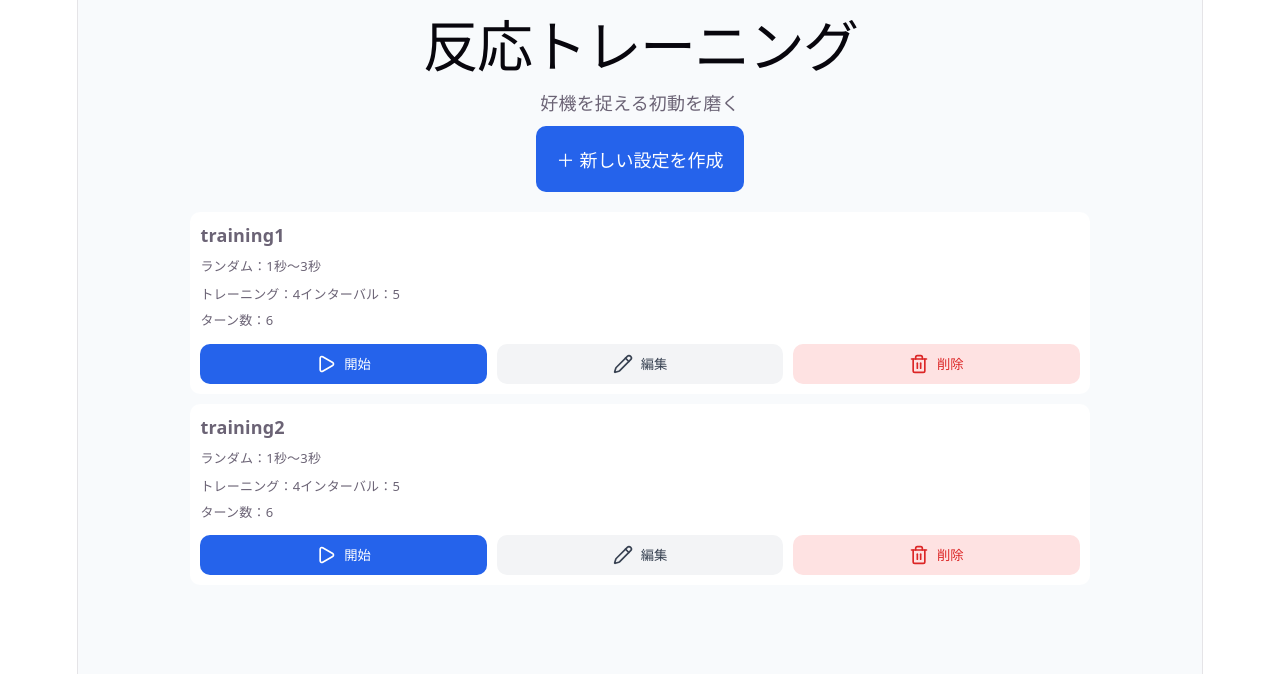
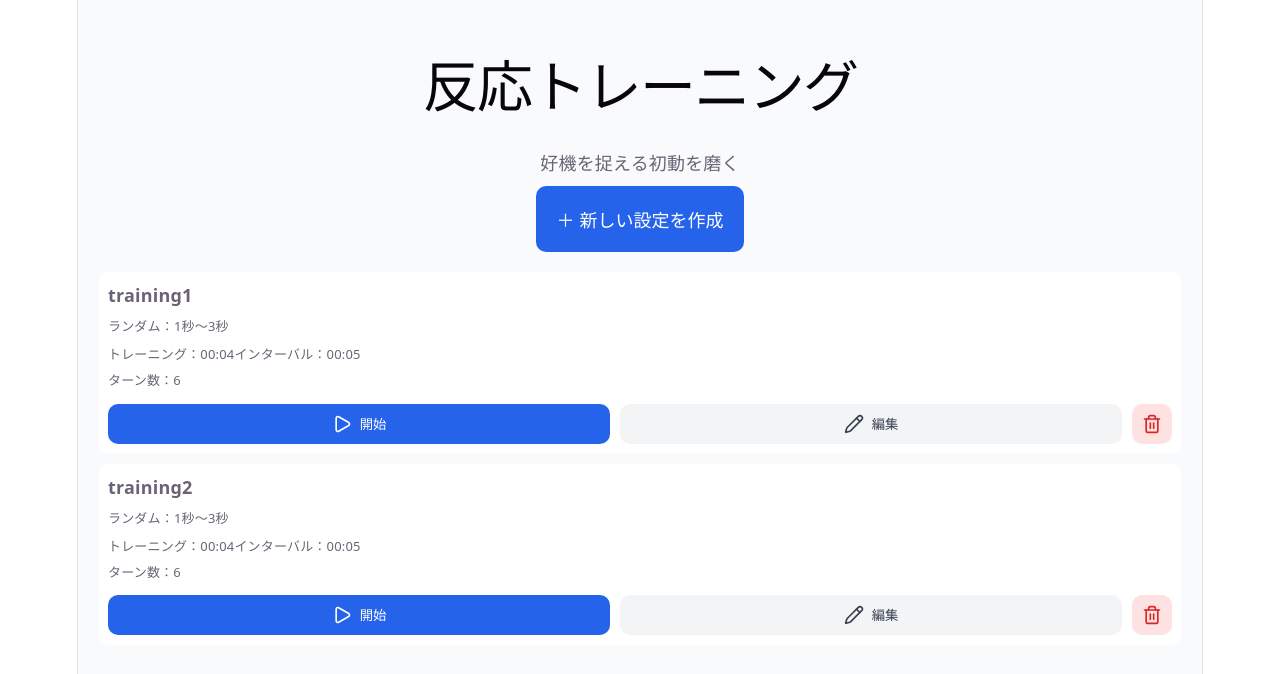
Before and after one commit to i994114/ReactionTimer, a React (Vite) app: page / in a window 1280 px wide. Shown: the top 674 px of the page. Built offline with nearby package versions, Linux system fonts and the light colour scheme.

Commit message:
全体的に見た目修正

```diff
--- a/src/App.css
+++ b/src/App.css
@@ -5,10 +5,16 @@ main {
   min-height: 100vh;
 }
 
+.home {
+  padding: 20px;
+}
 .home__btnArea {
   margin-top: 10px;
   margin-bottom: 20px;
   display: inline-block;
+}
+.home__title {
+  padding: 20px 0;
 }
 
 .btn {
@@ -18,16 +24,16 @@ main {
   gap: 8px;
   border-radius: 10px;
   border: none;
-  width: 100%;
-  transition: 0,2s;
+  transition: 0.2s;
 }
 .btn:hover {
   cursor: pointer;
-  filter: brightness(50%);
+  filter: brightness(90%);
   transform: translateY(-2px);
 }
 .btn--big {
   padding: 20px;
+  width: 100%;
 }
 .btn--small {
   padding: 10px;
@@ -41,19 +47,21 @@ main {
 .btn--normal {
   background-color: #2563EB;
   color: #fff;
+  flex: 1;
 }
 .btn--low {
   background-color: #F3F4F6;
   color: #374151;
+  flex: 1;
 }
 .btn--danger {
   background-color: #FEE2E2;
   color: #DC2626;
 }
+
 .card {
   background-color: white;
   margin-bottom: 10px;
-  width: 80%;
   margin: 0 auto;
   margin-bottom: 10px;
   padding: 10px;
@@ -78,7 +86,7 @@ main {
 }
 
 .timerForm__form {
-  width: 50%;
+  width: 70%;
   margin: 0 auto;
 }
 .timerForm__label {
@@ -106,6 +114,11 @@ main {
 .timerForm__backArea {
   margin-top: 20px;
   text-align: right;
+}
+
+
+.training {
+  margin: 20px;
 }
 .training__title {
   margin-top: 20px;
--- a/src/components/Home.tsx
+++ b/src/components/Home.tsx
@@ -41,8 +41,8 @@ function Home() {
   }
 
   return (
-    <>
-      <h1>反応トレーニング</h1>
+    <div className='home'>
+      <h1 className='home__title'>反応トレーニング</h1>
       <p>好機を捉える初動を磨く</p>
 
       <div className='home__btnArea'>
@@ -55,7 +55,7 @@ function Home() {
         timers={timers}
         onDelete={handleDelete}
       />
-    </>
+    </div>
   );
 }
 
--- a/src/components/TimerList.tsx
+++ b/src/components/TimerList.tsx
@@ -1,6 +1,7 @@
 import { useNavigate } from "react-router-dom";
 import type { Timer } from "../types/timer";
 import { Play, Pencil, Trash2 } from 'lucide-react';
+import { formatTime } from "./Training";
 
 type Props = {
   timers: Timer[];
@@ -11,13 +12,13 @@ function TimerList({ timers, onDelete }: Props) {
   const navigate = useNavigate();
 
   return (
-    <ul>
+    <ul className="cards">
       {timers.map((timer) => (
         <li className="card" key={timer.id}>
           <p className="card__name">{timer.name}</p>
           <p className="card__set--small">ランダム：{timer.randomMin}秒〜{timer.randomMax}秒</p>
-          <p className="card__time card__set--small">トレーニング：{timer.trainingTime}</p>
-          <p className="card__time card__set--small">インターバル：{timer.interval}</p>
+          <p className="card__time card__set--small">トレーニング：{formatTime(timer.trainingTime)}</p>
+          <p className="card__time card__set--small">インターバル：{formatTime(timer.interval)}</p>
           <p className="card__set--small">ターン数：{timer.rounds}</p>
           <div className="card__btnArea">
             <button className="btn btn--small btn--normal" onClick={() => navigate(`/training/${timer.id}`)}>
@@ -30,7 +31,6 @@ function TimerList({ timers, onDelete }: Props) {
             </button>
             <button className="btn btn--small btn--danger" onClick={() => onDelete(timer.id)}>
               <Trash2 size={20}></Trash2>
-              削除
             </button>
           </div>
         </li>
--- a/src/components/Training.tsx
+++ b/src/components/Training.tsx
@@ -200,7 +200,7 @@ function Training() {
   return (
     <div className="training">
       <h1>{timer?.name}</h1>
-      <button className="btn btn--big" onClick={() => navigate('/')} >一覧に戻る</button>
+      <button className="btn btn--big btn--primary" onClick={() => navigate('/')} >一覧に戻る</button>
       {phase === 'countdown' && (
         <>
           <h2 className="training__title">トレーニング開始まで</h2>
@@ -239,7 +239,7 @@ function Training() {
 
       {phase === 'finished' && (
         <div className="training__finishArea">
-          <button className="btn btn--big" onClick={handleRetry} >もう一回</button>
+          <button className="btn btn--big btn--primary" onClick={handleRetry} >もう一回</button>
         </div>
       )}
     </div>
@@ -247,7 +247,7 @@ function Training() {
 }
 
 //設定時間を分、秒に変換する処理
-function formatTime(time: number | undefined) {
+export function formatTime(time: number | undefined) {
   if (time === undefined) {
     return '00:00';
   }
```
